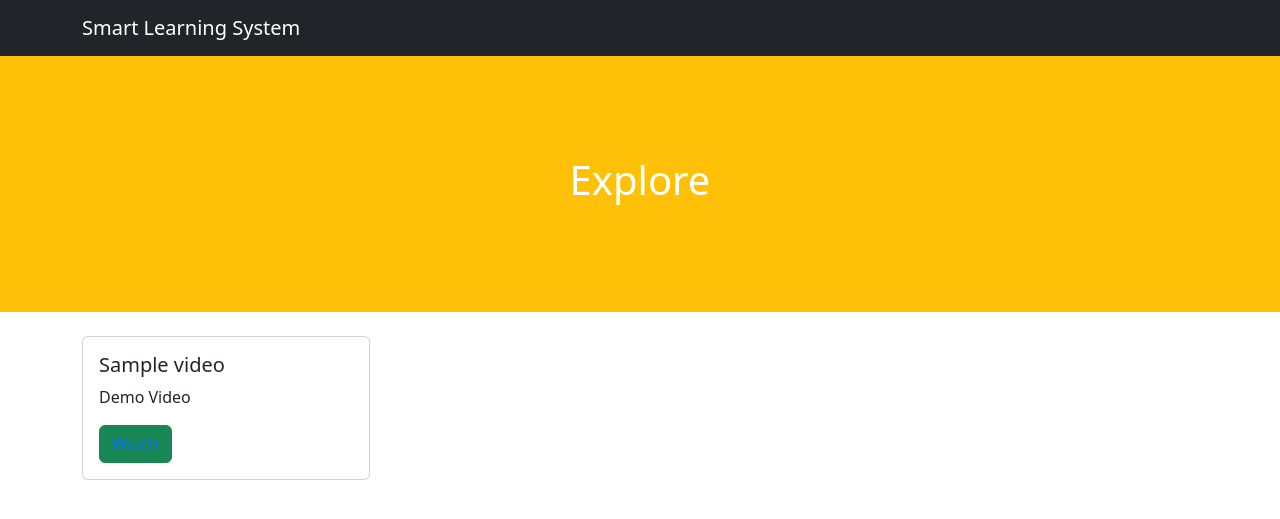
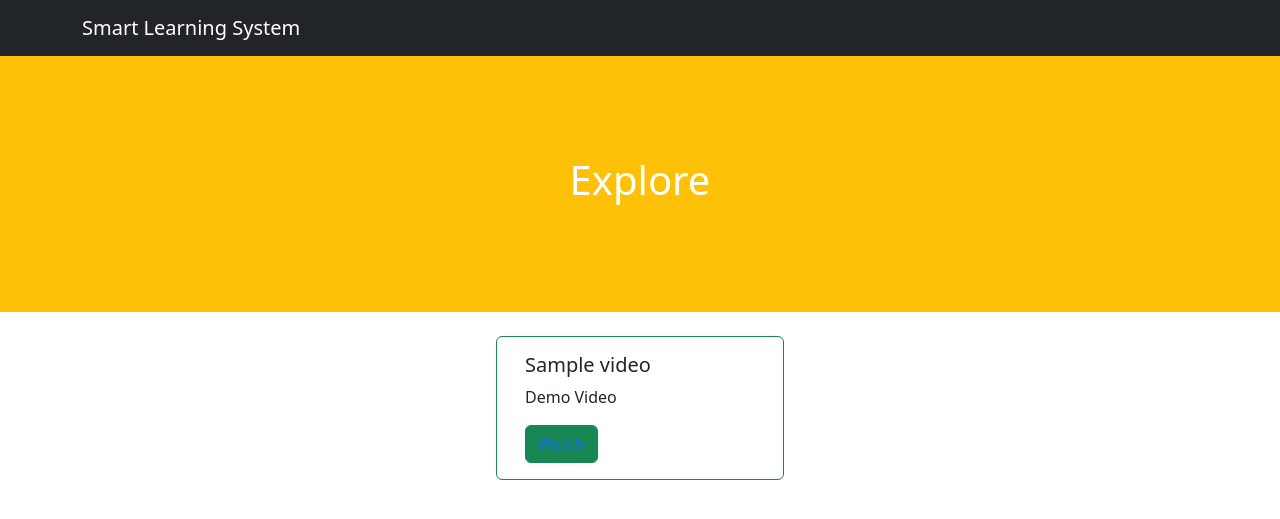
Before and after one commit to lordozb/capstone_webapp, a Rails app: page /explore in a window 1280 px wide. Shown: the top 519 px of the page. Run offline with Rails 7, Linux system fonts and the light colour scheme; tables that the repository leaves empty hold one stand-in row (values such as "Sample post"); style sheets or scripts are compiled from the project's sources; some libraries are stand-ins or nearby versions; some web fonts are replaced.

Commit message:
Fixed cards

```diff
--- a/app/views/video/explore.html.erb
+++ b/app/views/video/explore.html.erb
@@ -13,12 +13,11 @@
       </div>
 </header>
 
-</br>
+<br/>
 <div class = "container">
 	<div class = "row">
 		<% @videos.each do |v| %>
-			<div class = col-md-2>
-				<div class="card" style="width: 18rem;">
+			<div class="card border-success mb-3" style="width: 18rem; margin:0 auto">
 			  <div class="card-body">
 			    <h5 class="card-title"> <%= v.title %> </h5>
 			    <p class="card-text">Demo Video</p>
@@ -27,7 +26,6 @@
 			    </button>
 			  </div>
 			</div>
-			</div>
 		<% end %>
 	</div>
 </div>
```
Also changed, not shown: 4 other files. Lines whose indentation alone changed are shown as unchanged.
